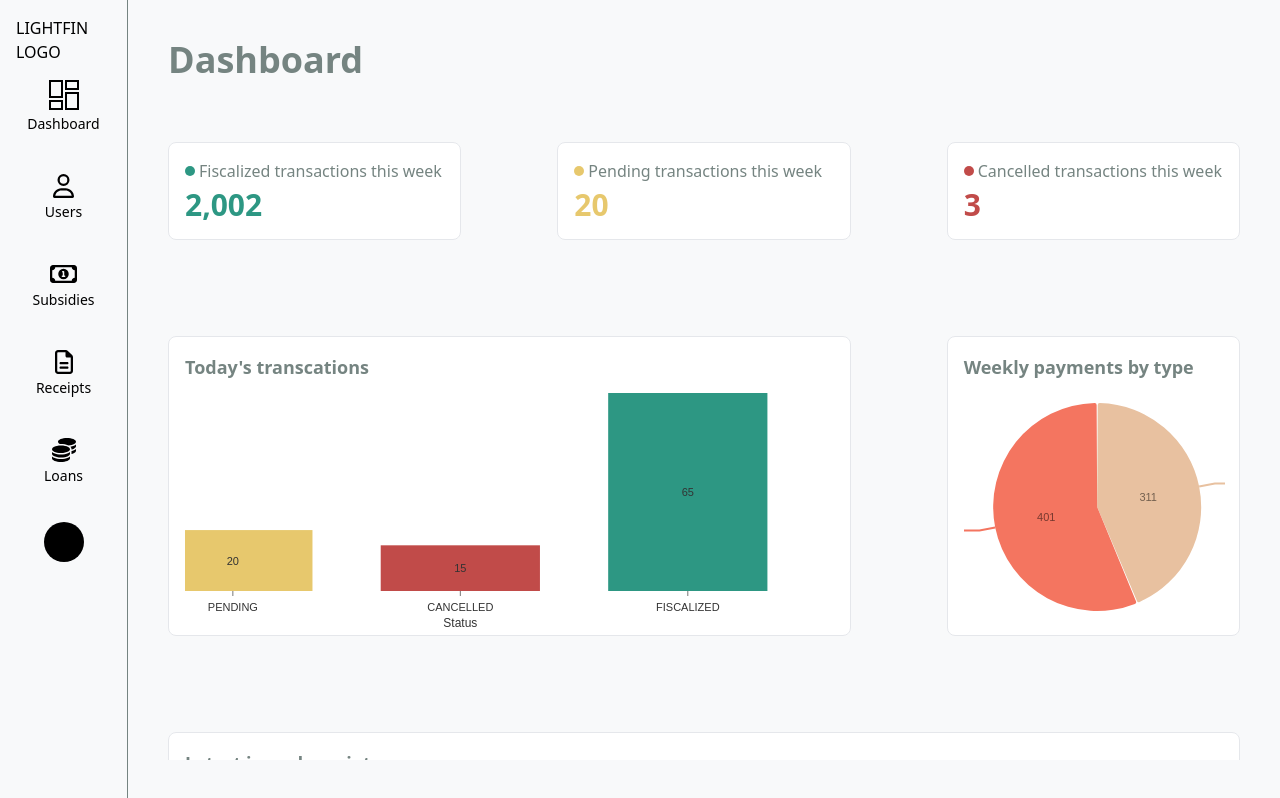
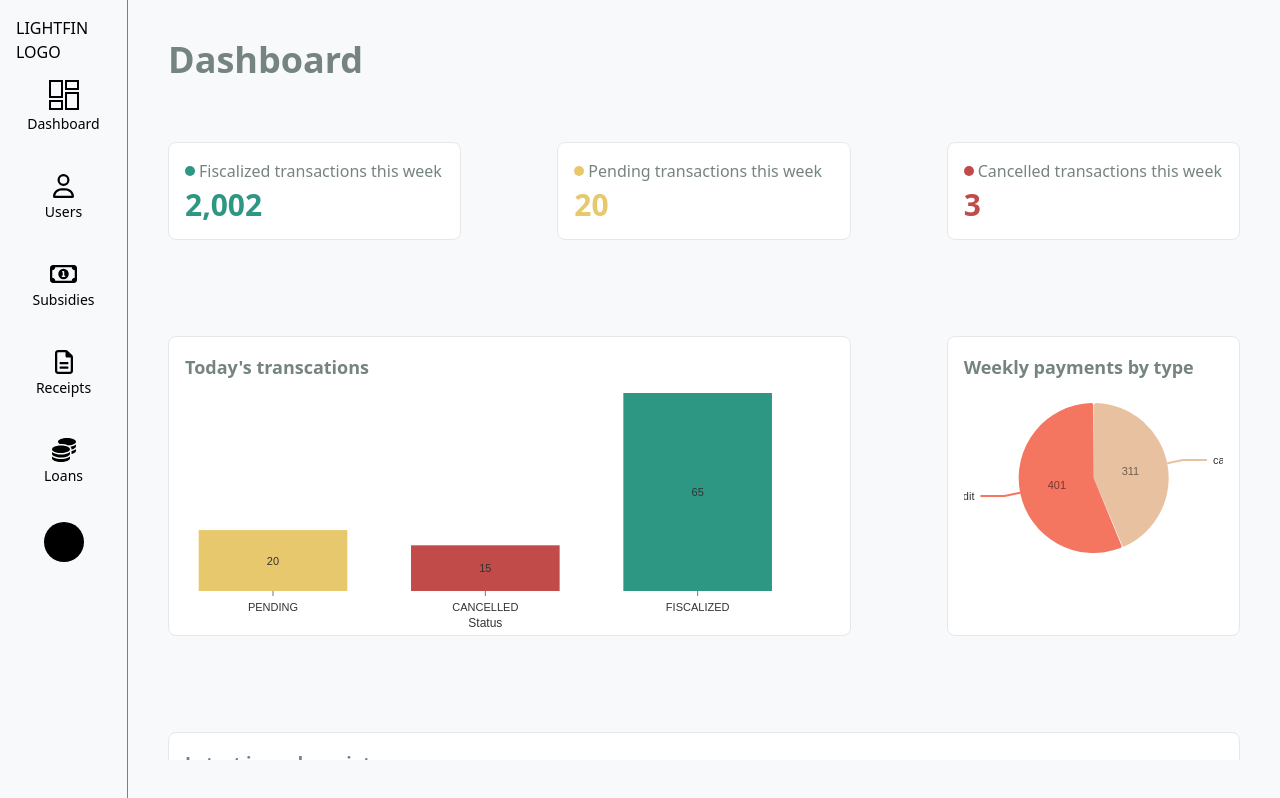
Before and after one commit to anurpeljto/lightfin-fe, a Next.js app: page / in a window 1280 px wide. Built offline with nearby package versions, Linux system fonts and the light colour scheme.

Commit message:
Finish making dash responsive, much better now

```diff
--- a/app/page.tsx
+++ b/app/page.tsx
@@ -94,10 +94,10 @@ export default function Home() {
   };
 
   return (
-    <div className="w-full h-full grid grid-rows-[0.15fr_0.85fr] sm:p-10 py-10 px-4">
+    <div className="w-full h-full grid grid-rows-[0.15fr_0.85fr] py-10 px-4 sm:p-10 sm:mx-0">
       <h1 className="text-4xl font-bold text-primary sm:p-0 pb-4 m-0">Dashboard</h1>
 
-      <div className="w-full h-full sm:grid sm:grid-cols-3 flex flex-col gap-10 lg:gap-24 sm:gap-20 sm:max-h-[200px]">
+      <div className="w-full h-full lg:grid lg:grid-cols-3 flex flex-col gap-10 lg:gap-24 sm:gap-20 sm:max-h-[200px]">
         <div className="flex flex-col gap-1 bg-white p-4 rounded-lg border-1 border-gray-200">
           <div className="flex flex-row gap-1 items-center">
             <div className="h-[10px] w-[10px] rounded-full bg-secondary"></div>
@@ -141,11 +141,11 @@ export default function Home() {
         </div>
 
         <div className="col-span-2 hidden sm:flex items-center justify-between w-full">
-          <div className="min-w-[250px] min-h-[300px] w-full bg-white p-4 bg-white p-4 rounded-lg border-1 border-gray-200">
+          <div className="md:min-w-[250px] min-h-[300px] w-full bg-white p-4 bg-white p-4 rounded-lg border-1 border-gray-200">
             <p className="p-0 pb-3 m-0 text-lg text-primary font-bold">Today's transcations</p>
             <ResponsiveBar
               data={data}
-              margin={{bottom: 70, left: -100}}
+              margin={{bottom: 70, left: -50}}
               keys={['count']}
               indexBy="status"
               padding={0.3}
@@ -170,21 +170,23 @@ export default function Home() {
             />
           </div>
         </div>
-        <div className="hidden sm:block col-span-1 min-w-[250px] min-h-[300px] w-full bg-white p-4 rounded-lg bg-white border-1 border-gray-200">
+        <div className="hidden sm:block col-span-1 lg:min-w-[250px] min-h-[300px] w-full bg-white p-4 rounded-lg bg-white border-1 border-gray-200">
             <p className="p-0 pb-3 m-0 text-lg text-primary font-bold">Weekly payments by type</p>
+            <div className="h-[200px] w-full">
             <ResponsivePie
               data={pieData}
-                margin={{ bottom: 50, top: 10, left: 5 }}
+              margin={{ top: 10, right: 10, bottom: 40, left: 10 }}
               padAngle={0.6}
               cornerRadius={2}
               activeOuterRadiusOffset={8}
               arcLinkLabelsSkipAngle={10}
-                arcLinkLabelsTextColor="#333333"
+              arcLinkLabelsTextColor="#333"
               arcLinkLabelsThickness={2}
               arcLinkLabelsColor={{ from: 'color' }}
               arcLabelsSkipAngle={10}
               arcLabelsTextColor={{ from: 'color', modifiers: [['darker', 2]] }}
             />
+          </div>
         </div>
 
         <div className="col-span-3 sm:w-full h-full flex flex-col p-4 bg-white rounded-lg border-1 border-gray-200">
@@ -192,7 +194,7 @@ export default function Home() {
 
           {/* desktop */}
           <div className="hidden sm:block max-h-[150px] overflow-y-scroll">
-            <table className="min-w-full text-sm text-left text-gray-700">
+            <table className="md:min-w-full text-sm text-left text-gray-700">
               <thead className="bg-gray-100 text-xs uppercase text-gray-600">
                 <tr>
                   <th className="px-4 py-2">ID</th>
```
Lines whose indentation alone changed are shown as unchanged.
